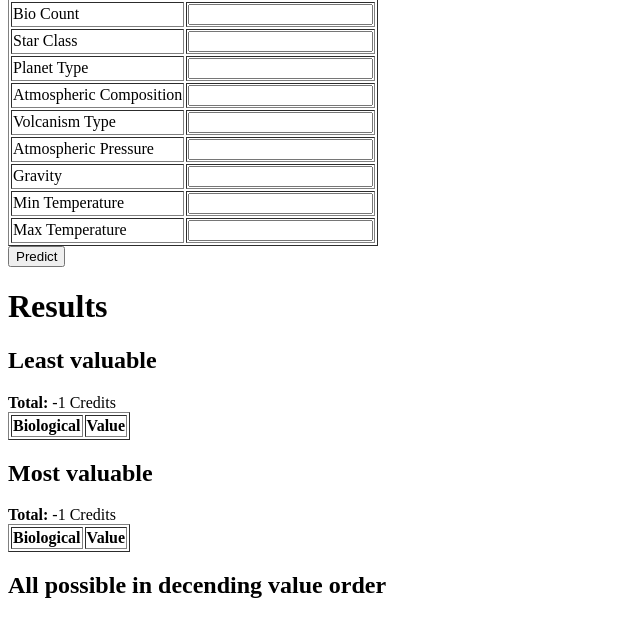
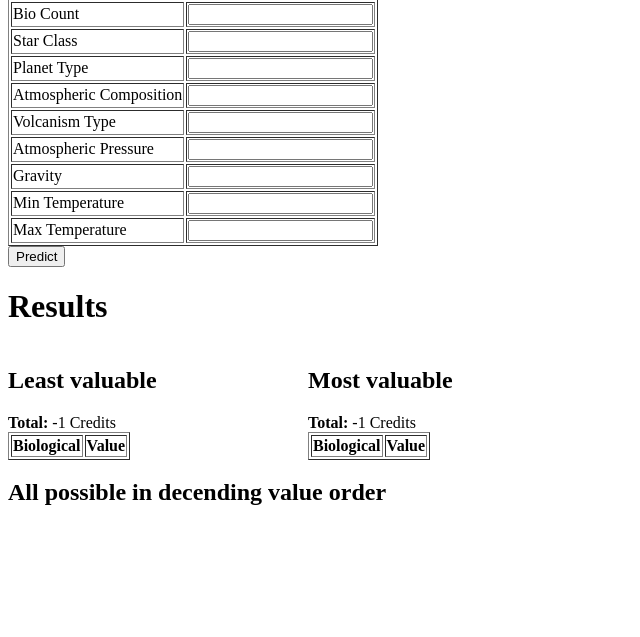
Before and after one commit to LeonV1110/EliteThingy2.0, a Flask app: page / in a window 1280 px wide. Shown: the part 81-718 px from the top of the page, without its empty margins (0-640 px from the left). Run offline with Flask 3, Linux system fonts and the light colour scheme; lists and menus that the app fills with data are empty.

Commit message:
added side by side tables

```diff
--- a/app/templates/index.html
+++ b/app/templates/index.html
@@ -6,6 +6,7 @@
     <title>ExoBio form</title>
 </head>
 <body>
+    <div>
         <h1>Enter you planet details:</h1>
         <form method="post">
 
@@ -22,8 +23,10 @@
             </table>
             <button type="submit">Predict</button>
         </form>
-
+    </div>
+    <div class="results">
         <h1> Results</h1>
+        <div class="leastValue" style="width: 300px; display: table-cell;">
             <h2> Least valuable</h2>
             <b>Total: </b> {{totalLeast}} Credits
             <table border="1">
@@ -42,6 +45,8 @@
                     {% endfor %}
                 </tbody>
             </table>
+        </div>
+        <div class="mostValue" style="width: 300px; display: table-cell;">
             <h2>Most valuable</h2>
             <b>Total: </b> {{totalMost}} Credits
             <table border="1">
@@ -60,9 +65,13 @@
                     {% endfor %}
                 </tbody>
             </table>
+        </div>
+        <div class="allPossible">
             <h2>All possible in decending value order </h2>
             {% for bio in allPossible: %}
             {{ bio.mainType._name_ }} {{bio.subType}}  with Value: {{bio.value}}<br>
             {% endfor %}
+        </div>
+    </div>
 </body>
 </html>
```
Also changed, not shown: app/TODO.md (+0 -1 lines). Lines whose indentation alone changed are shown as unchanged.
